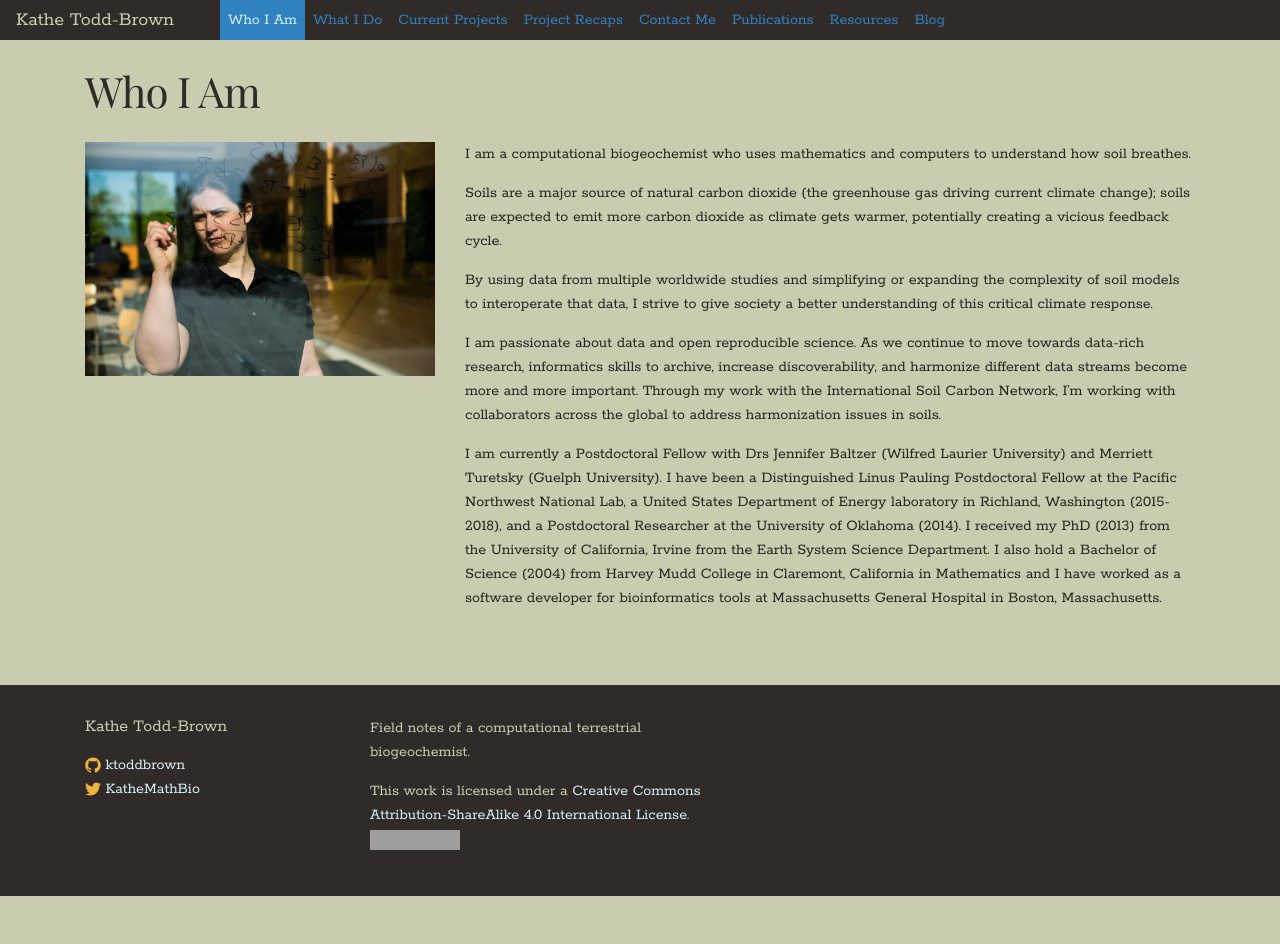
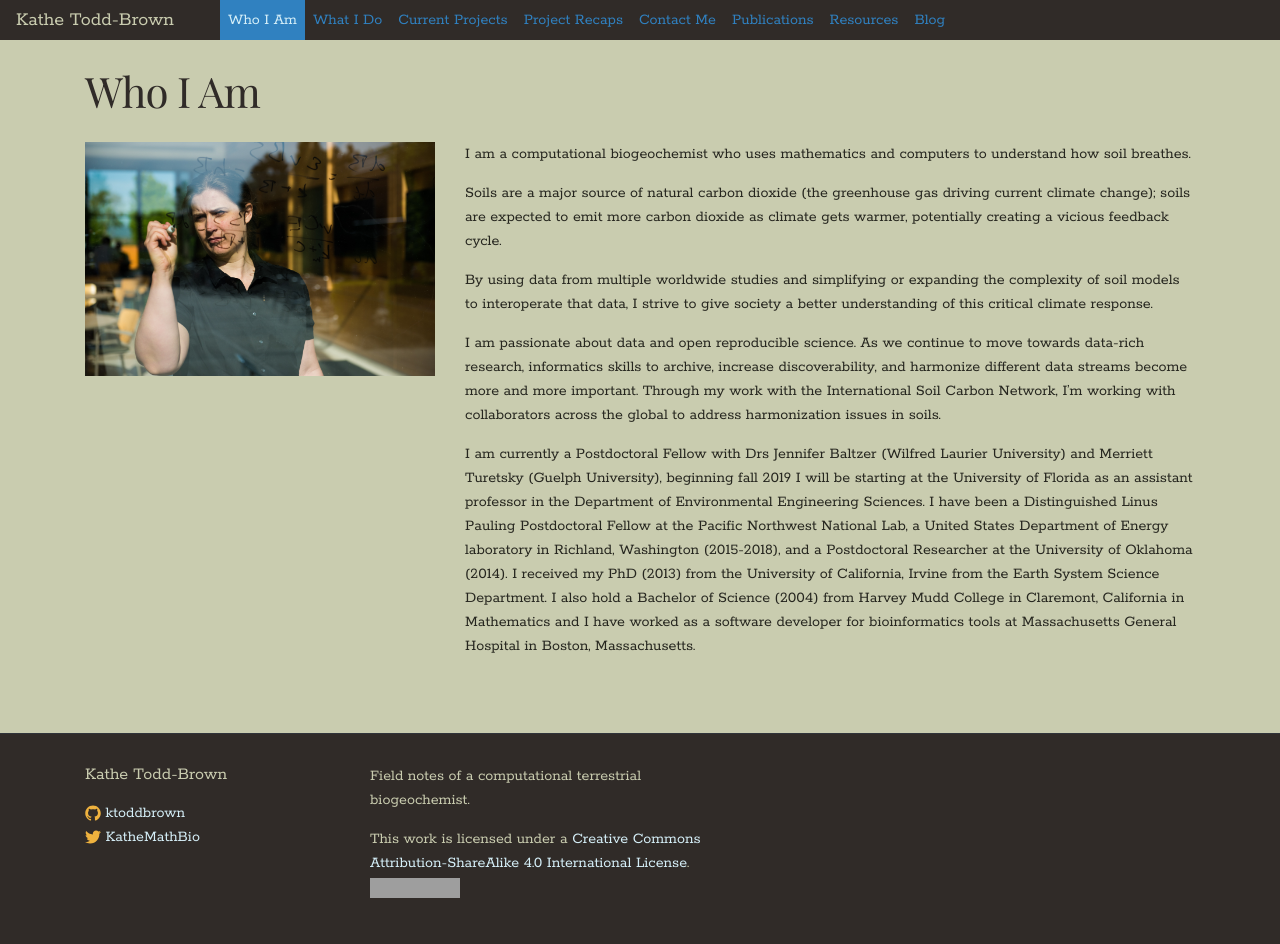
Before and after one commit to ktoddbrown/ktoddbrown.github.io, a Jekyll site: the page built from index.html, in a window 1280 px wide. Built offline with Jekyll 4.4.1, drawn with Linux system fonts in a browser that asks for light colours; nearby versions of some CDN libraries; before the commit the page ends 900 px from its top, so only the background shows below that; grey boxes are pictures that could not be loaded.

Commit message:
added new UF affiliation

```diff
--- a/index.html
+++ b/index.html
@@ -19,7 +19,7 @@ order : 1
     As we continue to move towards data-rich research, informatics skills to archive, increase discoverability, and harmonize different data streams become more and more important.
     Through my work with the International Soil Carbon Network, I’m working with collaborators across the global to address harmonization issues in soils.
 </p><p>
-    I am currently a Postdoctoral Fellow with Drs Jennifer Baltzer (Wilfred Laurier University) and Merriett Turetsky (Guelph University). I have been a Distinguished Linus Pauling Postdoctoral Fellow at the Pacific Northwest National Lab, a United States Department of Energy laboratory in Richland, Washington (2015-2018), and a Postdoctoral Researcher at the University of Oklahoma (2014). I received my PhD (2013) from the University of California, Irvine from the Earth System Science Department. I also hold a Bachelor of Science (2004) from Harvey Mudd College in Claremont, California in Mathematics and I have worked as a software developer for bioinformatics tools at Massachusetts General Hospital in Boston, Massachusetts.
+    I am currently a Postdoctoral Fellow with Drs Jennifer Baltzer (Wilfred Laurier University) and Merriett Turetsky (Guelph University), beginning fall 2019 I will be starting at the University of Florida as an assistant professor in the Department of Environmental Engineering Sciences. I have been a Distinguished Linus Pauling Postdoctoral Fellow at the Pacific Northwest National Lab, a United States Department of Energy laboratory in Richland, Washington (2015-2018), and a Postdoctoral Researcher at the University of Oklahoma (2014). I received my PhD (2013) from the University of California, Irvine from the Earth System Science Department. I also hold a Bachelor of Science (2004) from Harvey Mudd College in Claremont, California in Mathematics and I have worked as a software developer for bioinformatics tools at Massachusetts General Hospital in Boston, Massachusetts.
 </p>
   </div>
 </div>
```
